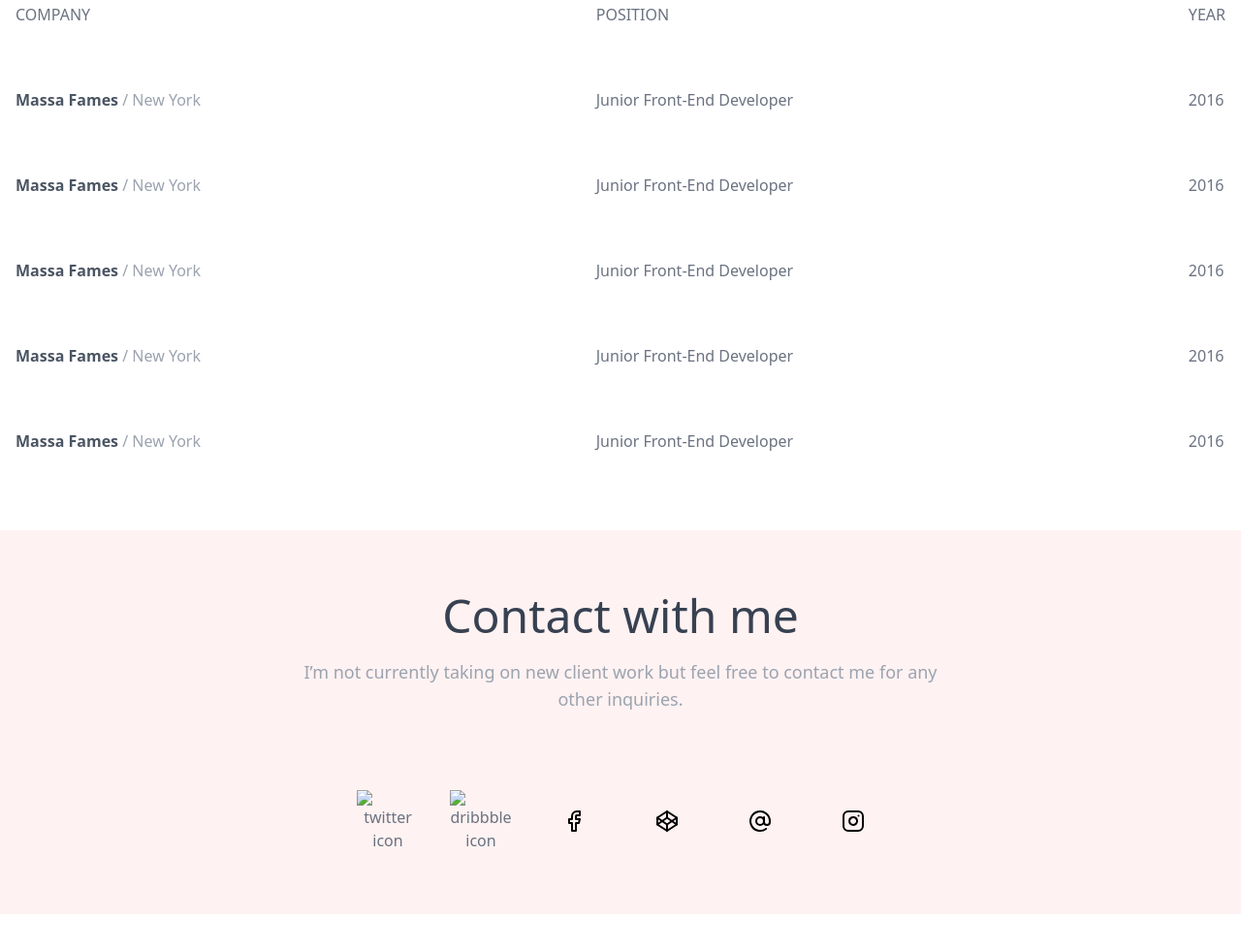
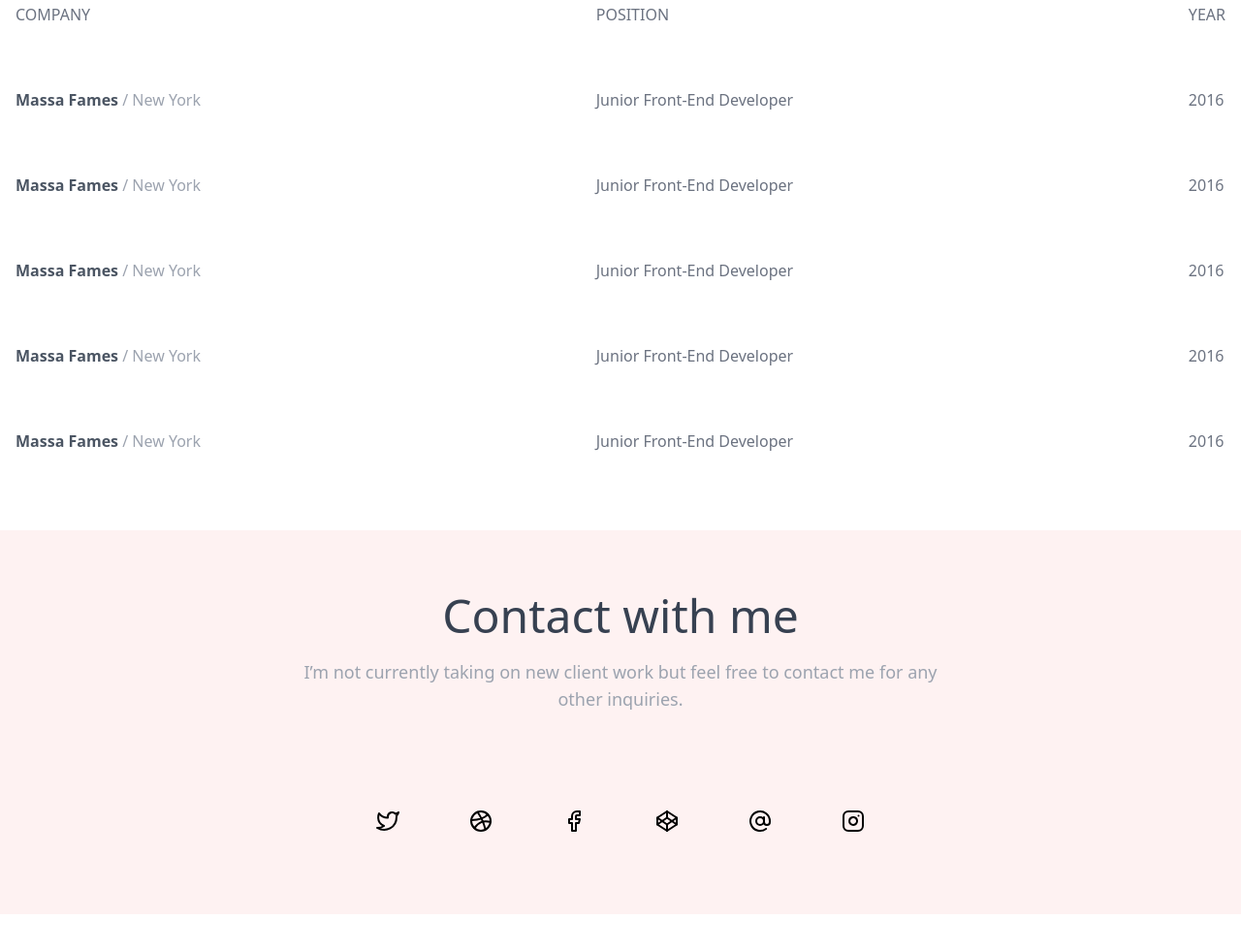
Before and after one commit to fariafarzana11/thinkertailwind, a plain HTML site: page index.html in a window 1280 px wide. Shown: the part 4468-5449 px from the top of the page at 97% size. Drawn offline with nearby package versions, Linux system fonts and the light colour scheme.

Commit message:
updated all

```diff
--- a/index.html
+++ b/index.html
@@ -342,9 +342,9 @@
                 </p>
                 <div class="flex items-center justify-center space-x-4 md:space-x-8">
                     <a href="#" class="w-16 h-16 flex items-center justify-center rounded-full hover:bg-red-200">
-                    <img src=./images/twitter.svg" alt="twitter icon" class="text-gray-500 hover:text-white "></a>
+                    <img src="./images/twitter.svg" alt="twitter icon" class="text-gray-500 hover:text-white "></a>
                     <a href="#" class="w-16 h-16 flex items-center justify-center rounded-full hover:bg-red-200">
-                    <img src=".images/dribbble.svg" alt="dribbble icon" class="text-gray-500 hover:text-white "></a>
+                    <img src="./images/dribbble.svg" alt="dribbble icon" class="text-gray-500 hover:text-white "></a>
                     <a href="#" class="w-16 h-16 flex items-center justify-center rounded-full hover:bg-red-200">
                     <img src="./images/facebook.svg" alt="facebook icon" class="text-gray-500 hover:text-white">
                     </a>
```
